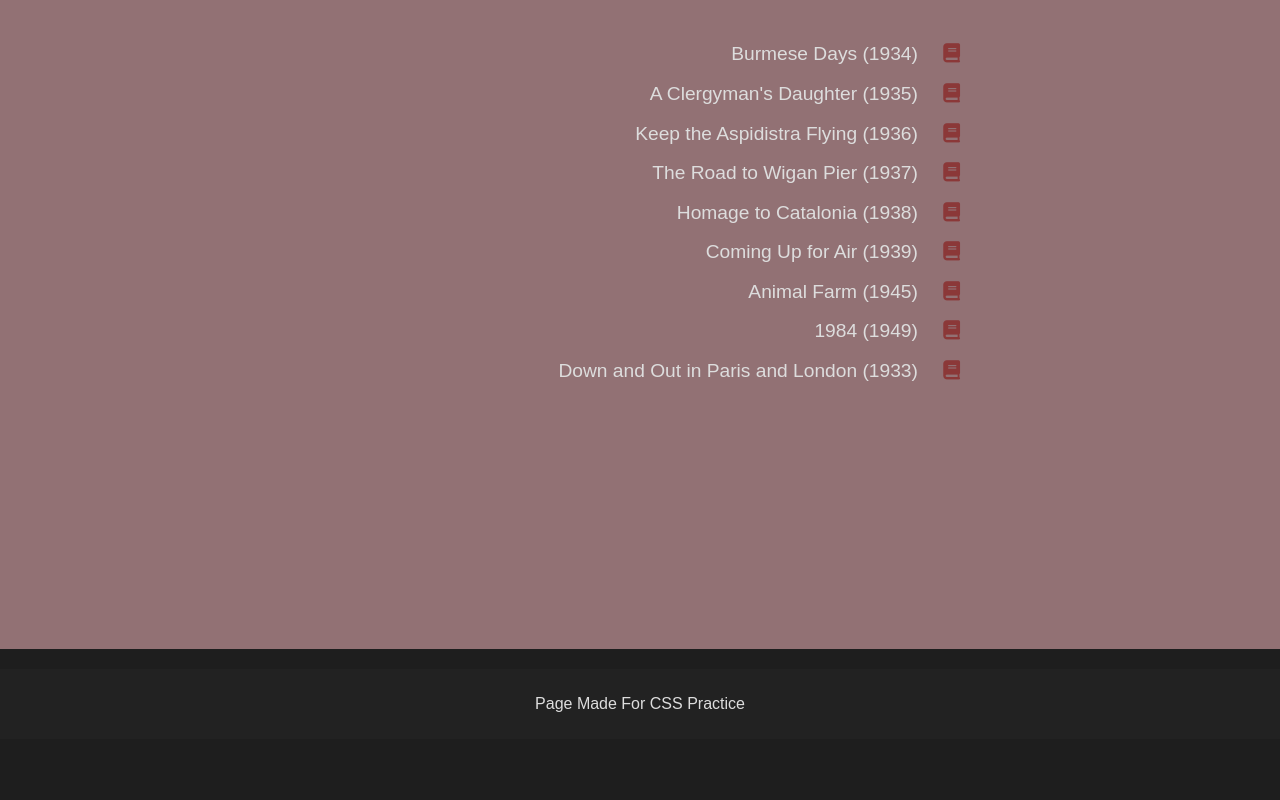
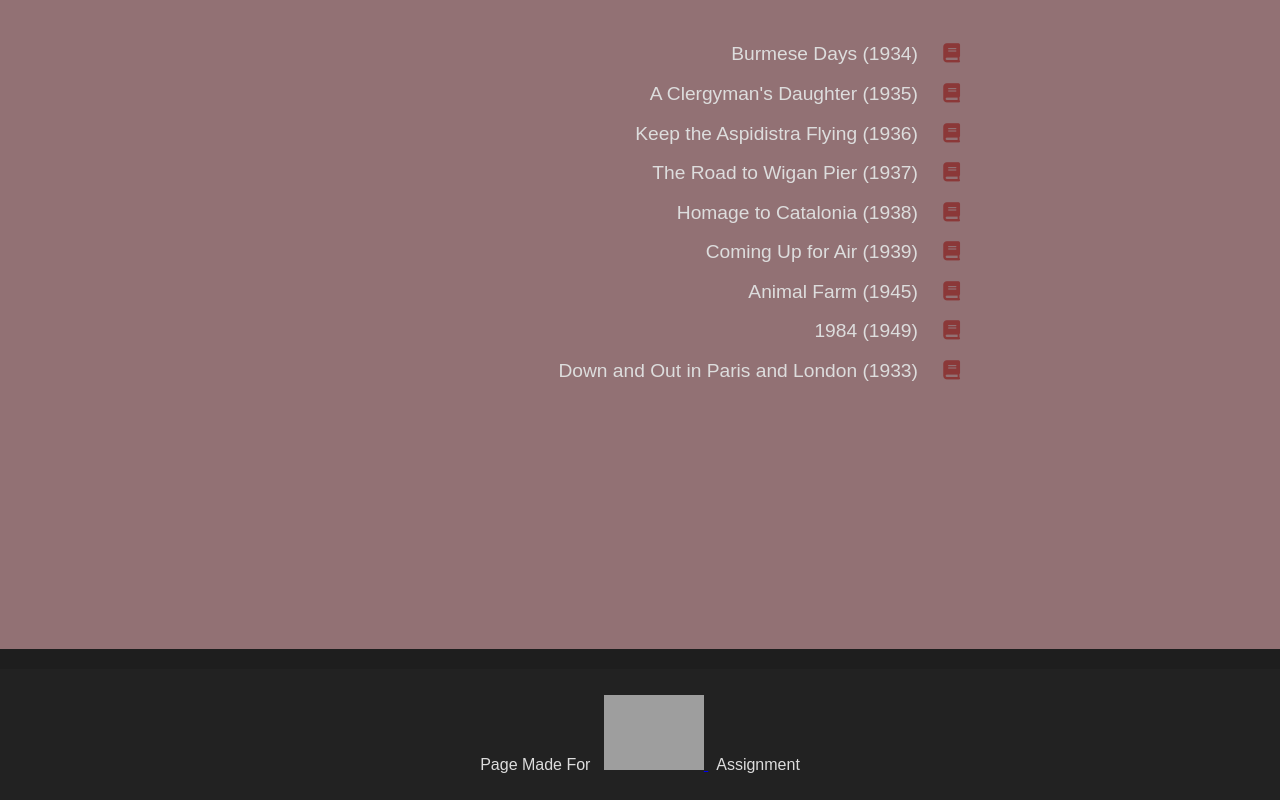
Before and after one commit to tunahanyasar/Hafta-2, a plain HTML site: page Odev-2/index.html in a window 1280 px wide. Shown: the part 1343-2143 px from the top of the page. Before the commit the page ends 2082 px from the top, so only its background shows below. Drawn offline with Linux system fonts and the light colour scheme; grey boxes are pictures that could not be loaded.

Commit message:
footer update

```diff
--- a/Odev-2/index.html
+++ b/Odev-2/index.html
@@ -110,7 +110,8 @@
 
     <!-- FOOTER -->
     <footer>
-      <p>Page Made For CSS Practice</p>
+      <p>Page Made For &nbsp; <a href="https://www.patika.dev/"><img src="https://cdn.prod.website-files.com/6097e0eca1e87557da031fef/65ddd0b63551335908fb216e_patika%20logo.png" alt="patika-dev" width="100px">
+      </a> &nbsp; Assignment </p>
     </footer>
   </body>
 </html>
```
